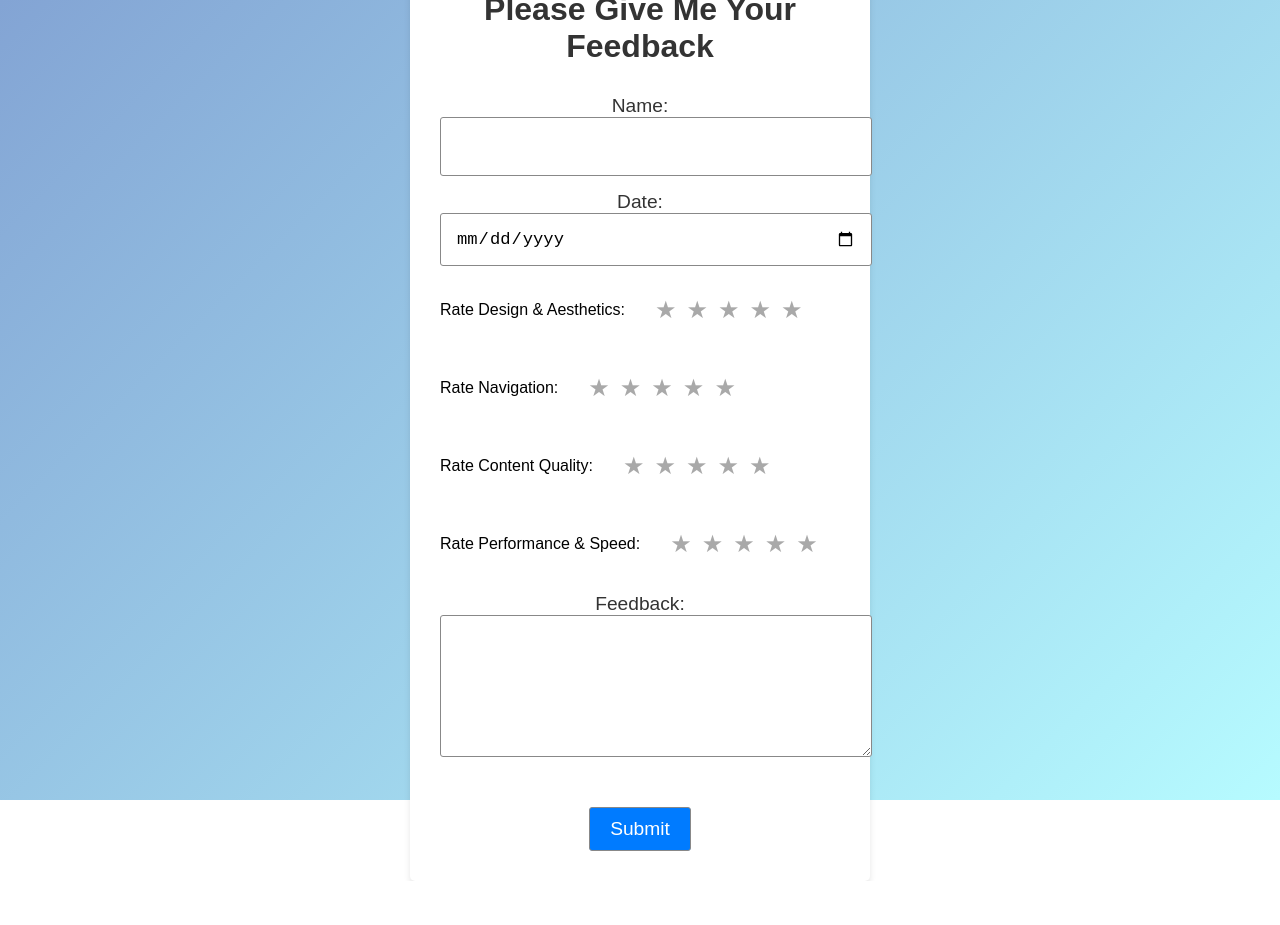
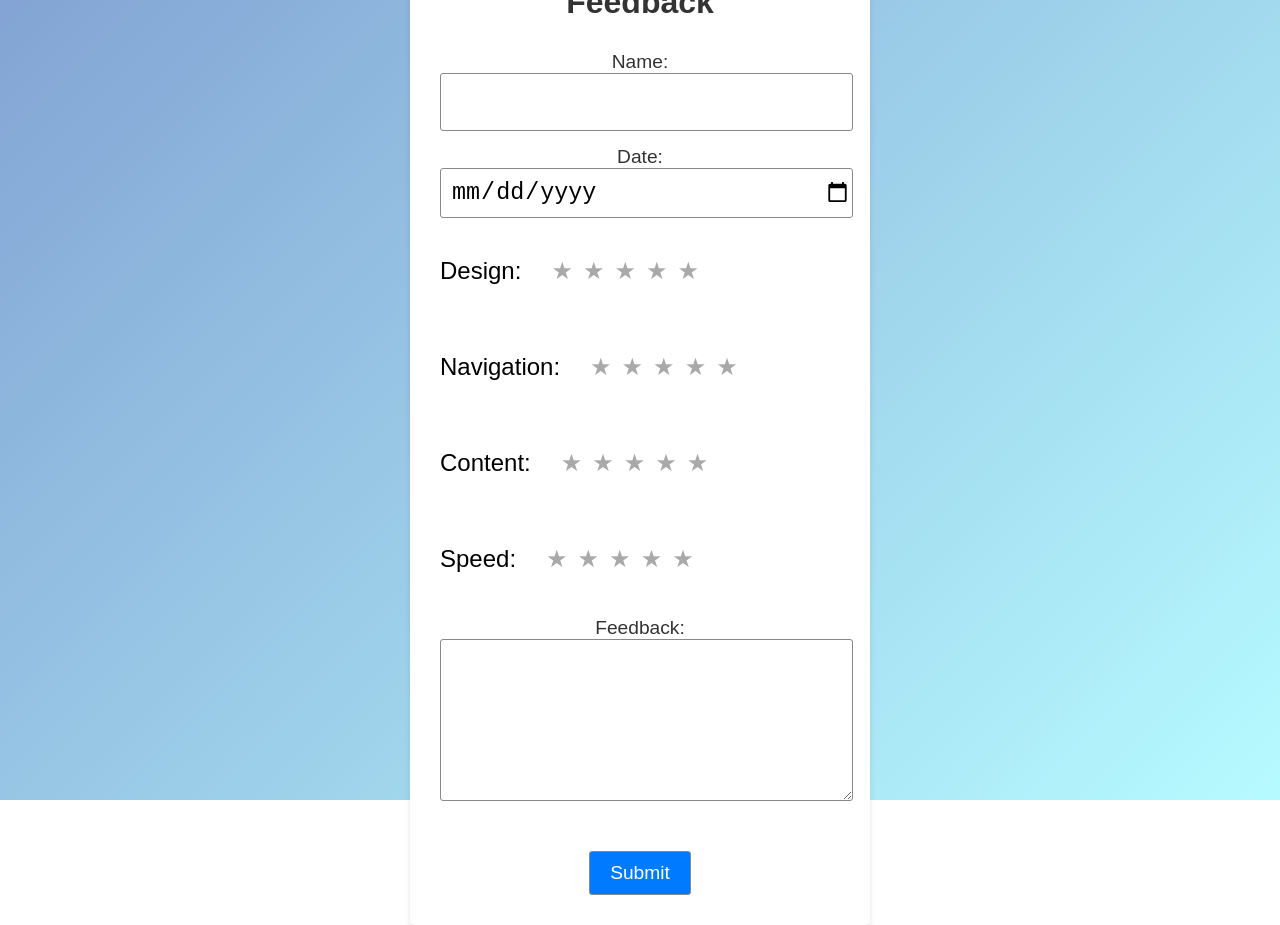
Before and after one commit to holtzmano/orens-website, a React (Create React App) app: page /feedback in a window 1280 px wide. Before the commit the page ends 881 px from the top, so only its background shows below. Built offline with nearby package versions, Linux system fonts and the light colour scheme; the HTML template or start-up script is replaced by a standard one.

Commit message:
feedback is done

```diff
--- a/src/App.css
+++ b/src/App.css
@@ -89,13 +89,15 @@
 .feedback input, .feedback textarea {
     width: 100%;
     border: 1px solid #888;
-    padding: 15px;
-    font-size: 1.2em;
+    padding: 10px 15px 10px 10px; /* Reduced left padding from 15px to 10px */
+    padding-right: 1px;
+    font-size: 1.6em;
     border-radius: 3px;
 }
 
 .feedback input[type="date"] {
-    font-size: 1.1em;
+    font-size: 1.5em;
+    padding-right: 1px; /* Also reduced left padding here for consistency */
 }
 
 .feedback input[type="submit"] {
@@ -110,6 +112,10 @@
 
 .feedback input[type="submit"]:hover {
     background-color: #0056b3;
+}
+
+.category-title {
+    font-size: 1.5em; /* Adjust this value as desired */
 }
 
 .rating-section {
--- a/src/components/FeedbackForm.js
+++ b/src/components/FeedbackForm.js
@@ -65,11 +65,11 @@ function FeedbackForm() {
                     <input type="date" value={date} onChange={(e) => setDate(e.target.value)} required/>
                 </label>
 
-                {["Design & Aesthetics", "Navigation", "Content Quality", "Performance & Speed"].map((category, idx) => {
+                {["Design", "Navigation", "Content", "Speed"].map((category, idx) => {
                     const setters = [setRatingDesign, setRatingNavigation, setRatingContent, setRatingPerformance];
                     return (
                         <div key={idx} className="rating-section">
-                            <p>Rate {category}:</p>
+                            <p className="category-title">{category}:</p>
                             {[...Array(5)].map((star, i) => {
                                 const ratingValue = i + 1;
                                 return (
@@ -78,6 +78,7 @@ function FeedbackForm() {
                                             type="radio"
                                             name={`rating${category.replace(/ & | /g, '')}`}
                                             value={ratingValue}
+                                            checked={ratingValue === currentRatings[idx]}
                                             onClick={() => setters[idx](ratingValue)}
                                         />
                                         <span className={`star ${ratingValue <= currentRatings[idx] ? 'active' : ''}`}>&#9733;</span>
--- a/src/components/Projects.js
+++ b/src/components/Projects.js
@@ -6,30 +6,37 @@ function Projects() {
         "Hotel Rater": {
             subjects: ["Python", "NLP", "Deep Learning"],
             image: "logo192.png",  // Update with the actual paths to your images
+            link: "https://github.com/holtzmano/Hotel-Rater",
         },
         "NBA betting app": {
             subjects: ["JavaScript", "React"],
             image: "logo192.png",
+            link: "https://github.com/holtzmano/nba-app-vol3",
         },
         "Star Wars Pacman": {
             subjects: ["C++"],
             image: "logo192.png",
+            link: "https://github.com/holtzmano/Star-Wars-Pacman",
         },
         "Digit Recognition": {
             subjects: ["Python", "NLP", "Deep Learning", "Machine Learning"],
             image: "logo192.png",  // Update with the actual paths to your images
+            link: "https://github.com/holtzmano/Analysis-of-MNIST-dataset-",
         },
         "Appointment Registration": {
             subjects: ["Python"],
             image: "logo192.png",
+            link: "https://github.com/holtzmano/Covid-registration",
         },
         "Color Completion in Images": {
             subjects: ["Python"],
             image: "logo192.png",
+            link: "https://github.com/holtzmano/Completing-color-in-images-with-PCA",
         },
         "Hulda Game": {
             subjects: ["C++"],
-            image: "logo192.png"
+            image: "logo192.png",
+            link: "https://github.com/BarIfrah/Hulda-FinalProject",
         }
     };
 
@@ -59,7 +66,11 @@ function Projects() {
                             gap: '10px'
                         }}>
                             <img src={`${process.env.PUBLIC_URL}/${details.image}`} alt={project} width="100" />
-                            <button style={{
+                            <a
+                                href={details.link}
+                                target="_blank"
+                                rel="noopener noreferrer"
+                                style={{
                                     background: '#4CAF50', /* Green background */
                                     border: 'none',  /* Remove border */
                                     color: 'white',  /* White text */
@@ -71,7 +82,10 @@ function Projects() {
                                     margin: '4px 2px',  /* Add some margin */
                                     cursor: 'pointer',  /* Add a mouse pointer on hover */
                                     borderRadius: '12px'  /* Rounded corners */
-                            }}>{project}</button>
+                                }}
+                            >
+                                {project}
+                            </a>
                         </div>
                     </div>
                 ))}
```
Lines whose indentation alone changed are shown as unchanged.
